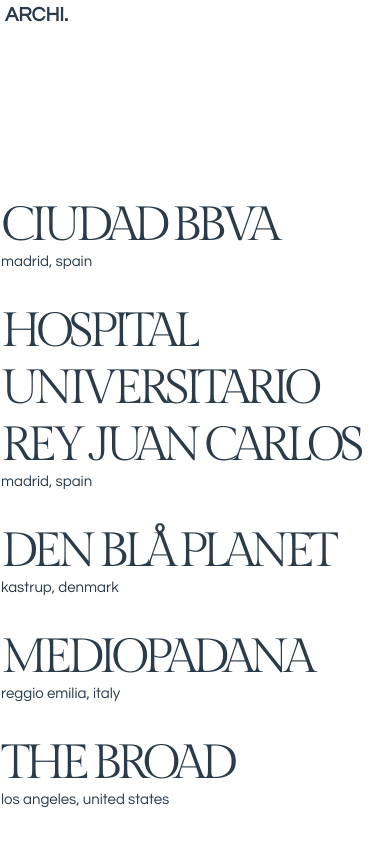
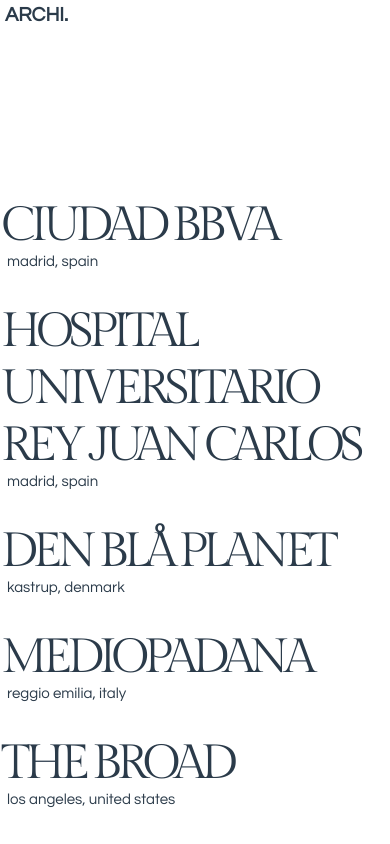
Before and after one commit to cdrom94/archi, a React (Create React App) app: page / in a window 390 px wide. Built offline with nearby package versions, Linux system fonts and the light colour scheme; grey boxes are pictures that could not be loaded.

Commit message:
adjust layout on mobile

```diff
--- a/src/App.css
+++ b/src/App.css
@@ -138,6 +138,7 @@
 	font-weight: lighter;
 	text-transform: lowercase;
 	font-family: 'Questrial', sans-serif;
+	padding-left: 6px;
 }
 
 .wrapper {
--- a/src/data.ts
+++ b/src/data.ts
@@ -20,7 +20,7 @@
 	},
 	{
 		url: 'hospital-universitario-rey-juan-carlos',
-		name: 'Hospital Universitario Rey Juan Carlos',
+		name: 'Hospital Universitario Rey Juan Carlos',
 		location: 'Madrid, Spain',
 		cursor: 'https://images.unsplash.com/photo-1481800997946-d2a9f2c82683?ixlib=rb-1.2.1&ixid=eyJhcHBfaWQiOjEyMDd9&auto=format&fit=crop&w=1016&q=80',
 		built: 2012,
```
